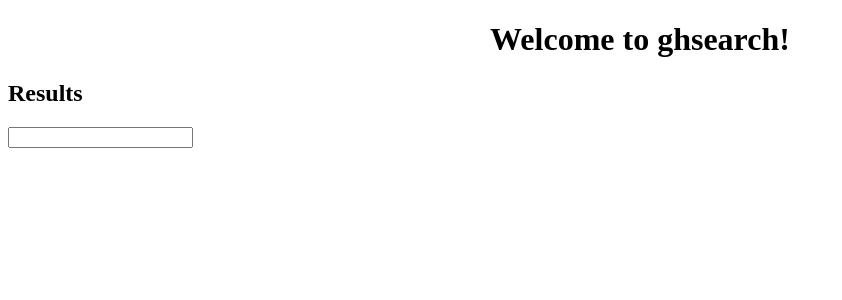
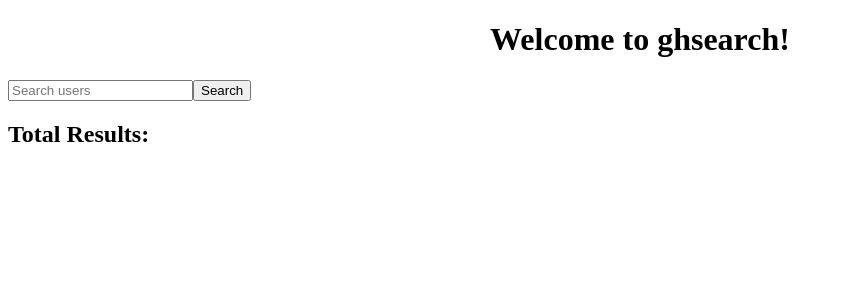
Before and after one commit to mandarini/ghsearch, an Angular app: page / in a window 1280 px wide. Shown: the top 300 px of the page, without its empty margins (0-842 px from the left). Built offline with nearby package versions, Linux system fonts and the light colour scheme.

Commit message:
fixed core functionality

```diff
--- a/src/app/app.component.html
+++ b/src/app/app.component.html
@@ -3,10 +3,10 @@
     Welcome to {{ title }}!
   </h1>
 </div>
-<h2>Results </h2>
-<!-- <ul>
+<app-searchbox (searched)="onSearch($event)"></app-searchbox>
+<h2>Total Results: {{users?.total_count}} </h2>
+<ul>
   <li *ngFor="let user of users?.items">
       {{user.login}}
   </li>
-</ul> -->
-<app-searchbox></app-searchbox>
+</ul>
--- a/src/app/app.component.ts
+++ b/src/app/app.component.ts
@@ -16,8 +16,8 @@ export class AppComponent implements OnInit {
     // this.getUsers();
   }
 
-  getUsers(): void {
-    this.search.users('katerina', 3, 43)
+  onSearch(name: string, page?: number, perpage?: number) {
+    this.search.users(name, page, perpage)
     .subscribe(result => {
       this.users = result;
     });
--- a/src/app/search.service.ts
+++ b/src/app/search.service.ts
@@ -1,30 +1,33 @@
-import { Injectable } from '@angular/core';
-import { HttpClient } from '@angular/common/http';
+import { Injectable } from "@angular/core";
+import { HttpClient, HttpParams } from "@angular/common/http";
 
-import { Observable, of } from 'rxjs';
-import { catchError, tap } from 'rxjs/operators';
+import { Observable, of } from "rxjs";
+import { catchError, tap } from "rxjs/operators";
 
 @Injectable({
-  providedIn: 'root'
+  providedIn: "root"
 })
 export class SearchService {
+  private searchUrl = "https://api.github.com/search/users";
 
-  private searchUrl = 'https://api.github.com/search/users';
+  constructor(private http: HttpClient) {}
 
-  constructor(private http: HttpClient) { }
-
-  users (name: string, page?: number, perpage?: number): Observable<Object> {
-    console.log('searching now');
-    return this.http.get<Object>(`${this.searchUrl}?q=${name}&page=${page}&per_page=${perpage}`)
-      .pipe(
-        tap(users => console.log(users)),
-        catchError(this.handleError('search users', {}))
-      );
+  users(name: string, page?: number, perpage?: number): Observable<Object> {
+    name = name.trim();
+    console.log("searching now");
+    let httpParams = new HttpParams().set("q", name);
+    httpParams = page ? httpParams.append("page", page.toString()) : httpParams;
+    httpParams = perpage
+      ? httpParams.append("per_page", perpage.toString())
+      : httpParams;
+    return this.http.get<Object>(this.searchUrl, { params: httpParams }).pipe(
+      tap(users => console.log(users)),
+      catchError(this.handleError("search users", {}))
+    );
   }
 
-  private handleError<T> (operation = 'operation', result?: T) {
+  private handleError<T>(operation = "operation", result?: T) {
     return (error: any): Observable<T> => {
-
       // TODO: send the error to remote logging infrastructure
       console.error(error); // log to console instead
 
@@ -34,5 +37,5 @@ export class SearchService {
       // Let the app keep running by returning an empty result.
       return of(result as T);
     };
+  }
 }
-}
--- a/src/app/searchbox/searchbox.component.html
+++ b/src/app/searchbox/searchbox.component.html
@@ -1,7 +1,4 @@
-<input #searchBox id="search-box" (keyup)="search(searchBox.value)" />
-
-<ul class="search-result">
-    <li *ngFor="let user of users$?.items | async" >
-        {{user.login}}
-    </li>
-  </ul>
+<input #searchBox id="search-box" name="search-box" type="text" placeholder="Search users" (keyup)="onKey($event, searchBox.value)">
+<button (click)="search(searchBox.value)">
+    Search
+</button>
--- a/src/app/searchbox/searchbox.component.ts
+++ b/src/app/searchbox/searchbox.component.ts
@@ -1,43 +1,26 @@
-import { Component, OnInit } from '@angular/core';
-import { Observable, Subject } from 'rxjs';
+import { Component, EventEmitter, Output } from '@angular/core';
 
-import {
-   debounceTime, distinctUntilChanged, switchMap
- } from 'rxjs/operators';
-
- import { SearchService } from '../search.service';
-
+import { SearchService } from "../search.service";
 
 @Component({
-  selector: 'app-searchbox',
-  templateUrl: './searchbox.component.html',
-  styleUrls: ['./searchbox.component.css']
+  selector: "app-searchbox",
+  templateUrl: "./searchbox.component.html",
+  styleUrls: ["./searchbox.component.css"]
 })
-export class SearchboxComponent implements OnInit {
+export class SearchboxComponent {
+  users: Object;
 
-  users$: Observable<any>;
-  private searchTerms$ = new Subject<string>();
+  @Output() searched = new EventEmitter<string>();
+
+  search(name: string) {
+    this.searched.emit(name);
+  }
 
   constructor(private searchService: SearchService) {}
 
-  // Push a search term into the observable stream.
-  search(term: string): void {
-    // this.searchService.users(term, 1, 10);
-    console.log('typing', term);
-    this.searchTerms$.next(term);
+  onKey(event: any, name: string) {
+    if (event.keyCode === 13) {
+      this.search(name);
+    }
   }
-
-  ngOnInit(): void {
-    this.users$ = this.searchTerms$.pipe(
-      // wait 300ms after each keystroke before considering the term
-      debounceTime(300),
-
-      // ignore new term if same as previous term
-      distinctUntilChanged(),
-
-      // switch to new search observable each time the term changes
-      switchMap((term: string) => this.searchService.users(term, 1, 10))
-    );
-  }
-
 }
```
